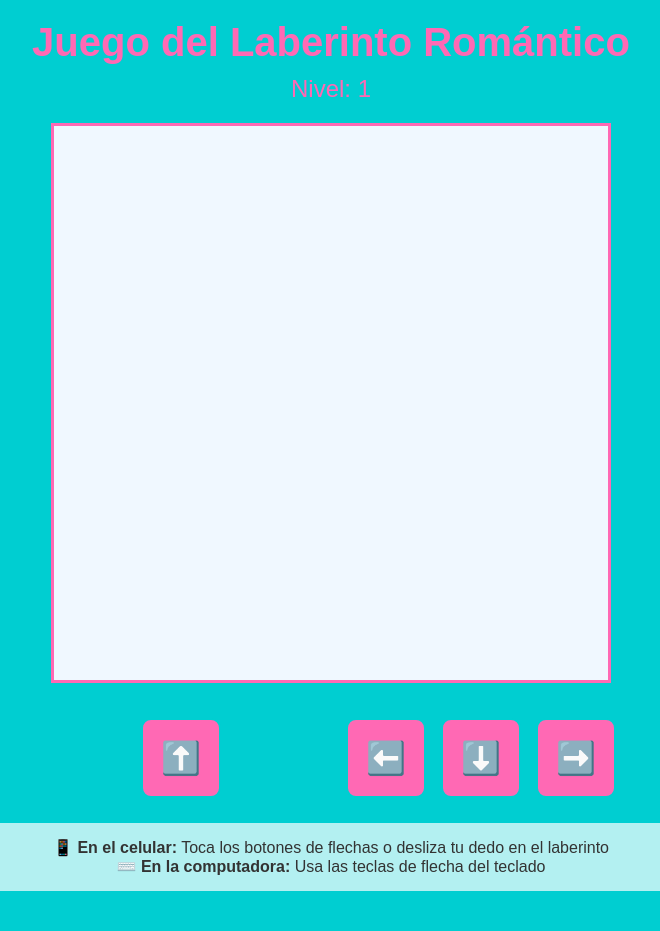
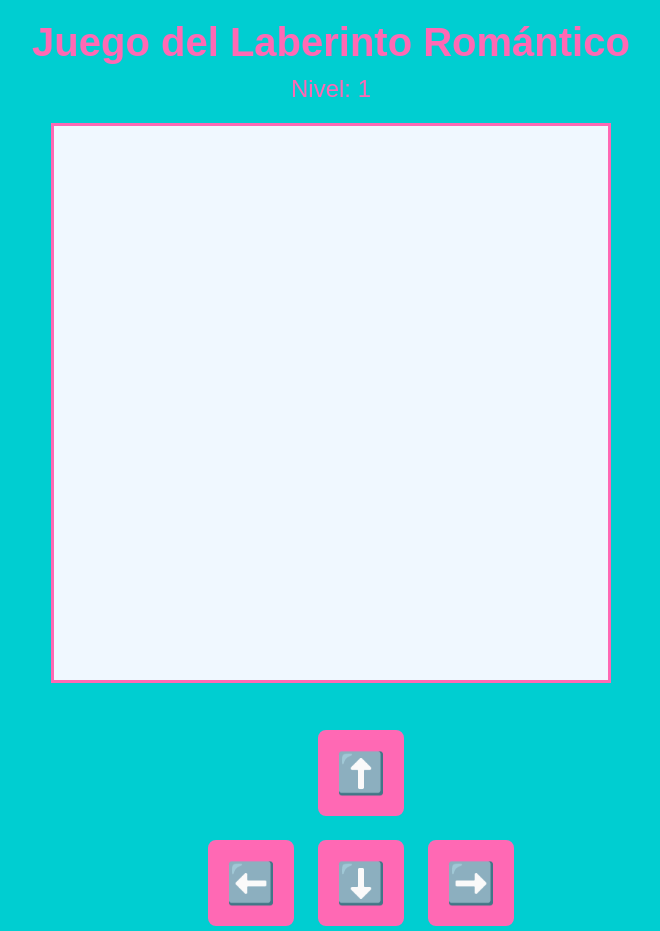
Before and after one commit to Marcos23tk/juego-laberinto, a plain HTML site: page index.html in a window 1280 px wide. Shown: the top 931 px of the page, without its empty margins (309-969 px from the left). Before the commit the page ends 901 px from the top, so only its background shows below. Drawn offline with Linux system fonts and the light colour scheme.

Commit message:
Mejorar diseño de controles con CSS Grid en forma de cruz

```diff
--- a/index.html
+++ b/index.html
@@ -63,17 +63,18 @@
             max-width: 90vw;
         }
         #controls {
-            display: flex;
-            justify-content: center;
-            gap: clamp(5px, 2vw, 15px);
-            margin-top: 10px;
-            flex-wrap: wrap;
-            width: 100%;
+            display: grid;
+            grid-template-columns: repeat(3, 1fr);
+            gap: clamp(10px, 2vw, 20px);
+            margin-top: 20px;
+            max-width: 250px;
+            margin-left: auto;
+            margin-right: auto;
         }
         button {
-            width: clamp(40px, 12vw, 80px);
-            height: clamp(40px, 12vw, 80px);
-            font-size: clamp(16px, 5vw, 32px);
+            width: clamp(50px, 15vw, 90px);
+            height: clamp(50px, 15vw, 90px);
+            font-size: clamp(18px, 6vw, 40px);
             background-color: #FF69B4;
             color: #00CED1;
             border: 2px solid #00CED1;
@@ -89,8 +90,21 @@
         button:hover {
             background-color: #FF1493;
         }
-        .spacer {
-            width: clamp(40px, 12vw, 80px);
+        #upBtn {
+            grid-column: 2;
+            grid-row: 1;
+        }
+        #leftBtn {
+            grid-column: 1;
+            grid-row: 2;
+        }
+        #downBtn {
+            grid-column: 2;
+            grid-row: 2;
+        }
+        #rightBtn {
+            grid-column: 3;
+            grid-row: 2;
         }
         #instructions {
             font-size: clamp(12px, 3vw, 16px);
@@ -161,10 +175,7 @@
         <canvas id="mazeCanvas"></canvas>
 
         <div id="controls">
-            <div class="spacer"></div>
             <button id="upBtn">⬆️</button>
-            <div class="spacer"></div>
-            <br>
             <button id="leftBtn">⬅️</button>
             <button id="downBtn">⬇️</button>
             <button id="rightBtn">➡️</button>
```
